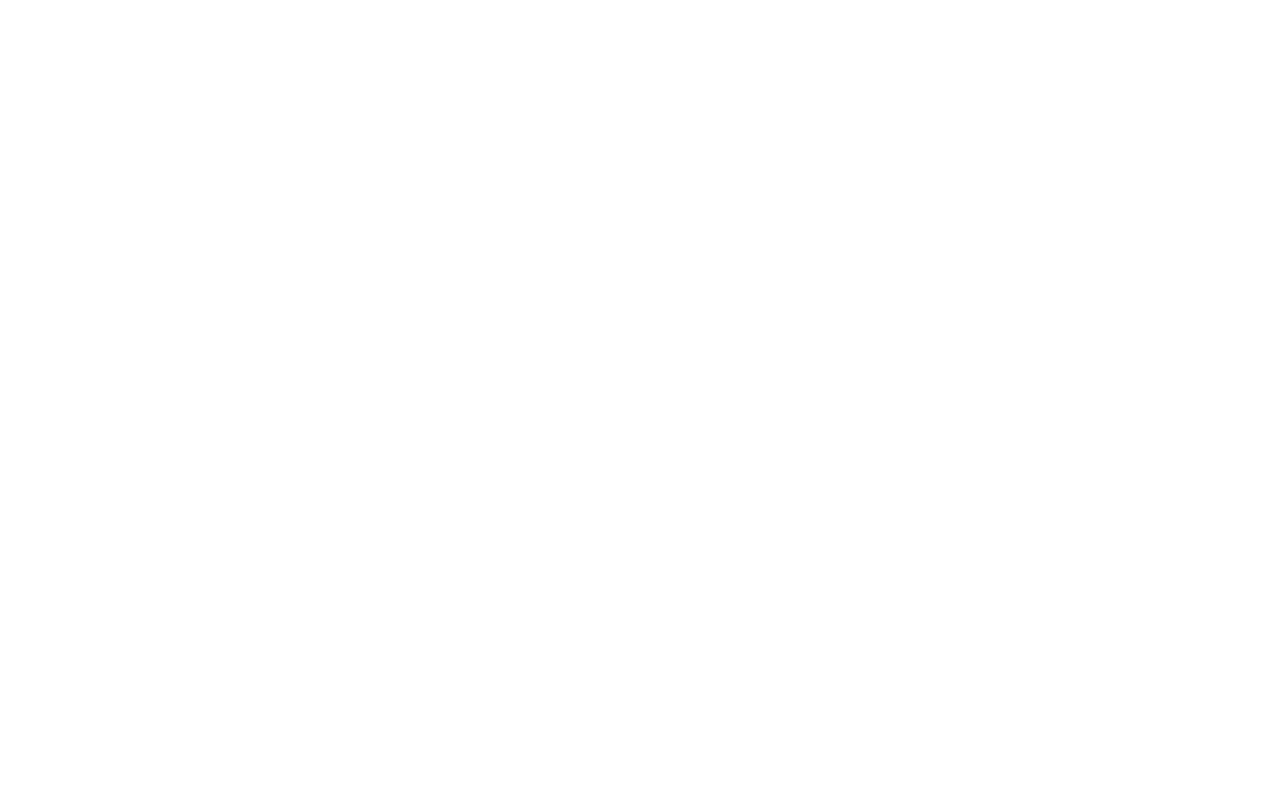
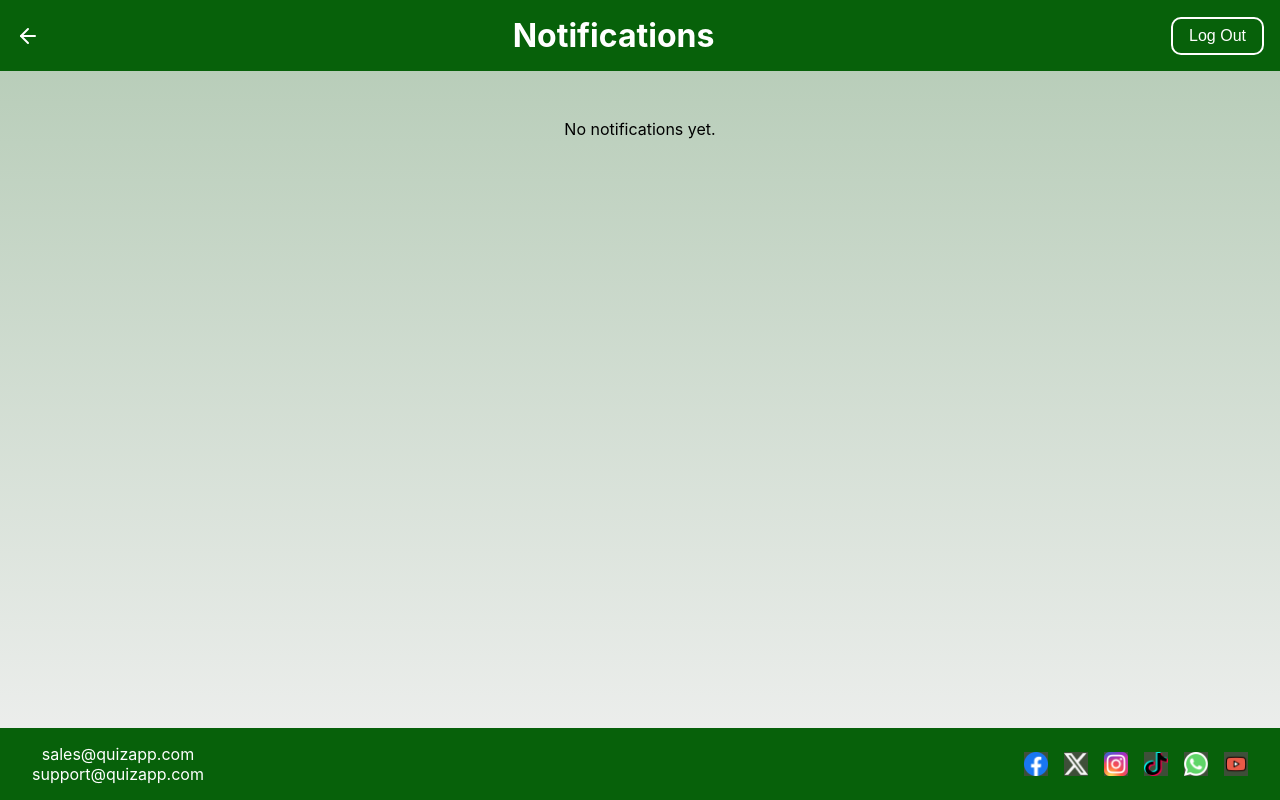
Before and after one commit to nobleenia/QuizApp, a React (Create React App) app in the folder frontend/: page /notifications in a window 1280 px wide. Before the commit this address had no page. Built offline with nearby package versions, Linux system fonts and the light colour scheme.

Commit message:
Feature (#3) Notificarion Screen and its logout implementation

```diff
--- a/frontend/src/App.js
+++ b/frontend/src/App.js
@@ -9,6 +9,7 @@
 import ProfileScreen from './components/ProfileScreen';
 import QuizSelectionScreen from './components/QuizSelectionScreen';
 import QuizScreen from './components/QuizScreen';
+import NotificationScreen from './components/NotificationScreen';
 import './App.css';
 
 const App = () => {
@@ -35,6 +36,7 @@
             <Route path="/profile" element={<ProfileScreen />} />
             <Route path="/quiz/:category" element={<QuizSelectionScreen />} />
             <Route path="/quiz/:category/:quizId" element={<QuizScreen />} />
+            <Route path="/notifications" element={<NotificationScreen />} />
           </Routes>
         )}
       </div>
--- /dev/null
+++ b/frontend/src/components/NotificationScreen.css
@@ -0,0 +1,101 @@
+.notification-screen {
+    display: flex;
+    flex-direction: column;
+    min-height: 100vh;
+    background: linear-gradient(to bottom, #b3cab4, #f1f1f1);
+  }
+
+  .notification-header {
+    display: flex;
+    align-items: center;
+    padding: 1rem;
+    background-color: #07610a;
+    color: white;
+    justify-content: space-between;
+  }
+
+  .back-button {
+    font-size: 1.5rem;
+    cursor: pointer;
+    margin-right: 1rem;
+  }
+
+  .notification-header h1 {
+    margin: 0;
+    flex-grow: 1;
+    text-align: center;
+  }
+
+  .notification-main {
+    padding: 2rem;
+    flex: 1;
+  }
+
+  .notification-item {
+    background-color: white;
+    padding: 1rem;
+    border-radius: 8px;
+    box-shadow: 0 2px 5px rgba(0, 0, 0, 0.1);
+    margin-bottom: 1rem;
+  }
+
+  .notification-item p {
+    margin: 0 0 0.5rem 0;
+    font-weight: bold;
+  }
+
+  .notification-item span {
+    font-size: 0.875rem;
+    color: gray;
+  }
+
+  .logout-confirm-modal {
+    position: fixed;
+    top: 50%;
+    left: 50%;
+    transform: translate(-50%, -50%);
+    background-color: white;
+    border: 1px solid #ddd;
+    padding: 2rem;
+    box-shadow: 0 2px 10px rgba(0, 0, 0, 0.1);
+    z-index: 1000;
+    border-radius: 10px;
+}
+
+.logout-confirm-content {
+    text-align: center;
+}
+
+.logout-confirm-buttons {
+    display: flex;
+    justify-content: space-around;
+    margin-top: 1rem;
+}
+
+.logout-confirm-buttons button {
+    background-color: #07610a;
+    color: white;
+    border: none;
+    padding: 0.5rem 1rem;
+    font-size: 1rem;
+    cursor: pointer;
+    border-radius: 10px;
+}
+
+.logout-confirm-buttons button:hover {
+    background-color: #06560a;
+}
+
+.layout-button {
+    background-color: transparent;
+    border: 2px solid white;
+    color: white;
+    padding: 0.5rem 1rem;
+    font-size: 1rem;
+    cursor: pointer;
+    border-radius: 10px;
+  }
+
+  .layout-button:hover {
+    background-color: rgba(255, 255, 255, 0.1);
+  }
--- /dev/null
+++ b/frontend/src/components/NotificationScreen.js
@@ -0,0 +1,67 @@
+import React, { useState, useEffect } from 'react';
+import './NotificationScreen.css';
+import { FiArrowLeft } from 'react-icons/fi';
+import { useNavigate } from 'react-router-dom';
+import Footer from './Footer';
+
+const NotificationScreen = () => {
+  const [notifications, setNotifications] = useState([]);
+  const [showLogoutConfirm, setShowLogoutConfirm] = useState(false);
+  const navigate = useNavigate();
+
+  useEffect(() => {
+    // Fetch notifications from the API or a mock data source
+    // setNotifications(fetchedNotifications);
+  }, []);
+
+  const handleLogoutClick = () => {
+    setShowLogoutConfirm(true);
+  };
+
+  const handleConfirmLogout = () => {
+    setShowLogoutConfirm(false);
+    navigate('/'); // Navigate to the LandingPage
+  };
+
+  const handleCancelLogout = () => {
+    setShowLogoutConfirm(false);
+  };
+
+  return (
+    <div className="notification-screen">
+      <header className="notification-header">
+        <FiArrowLeft className="back-button" onClick={() => navigate(-1)} />
+        <h1>Notifications</h1>
+        <button className="layout-button" onClick={handleLogoutClick}>
+          Log Out
+        </button>
+      </header>
+      <main className="notification-main">
+        {notifications.length === 0 ? (
+          <p>No notifications yet.</p>
+        ) : (
+          notifications.map((notification, index) => (
+            <div className="notification-item" key={index}>
+              <p>{notification.message}</p>
+              <span>{notification.date}</span>
+            </div>
+          ))
+        )}
+      </main>
+      <Footer />
+      {showLogoutConfirm && (
+        <div className="logout-confirm-modal">
+          <div className="logout-confirm-content">
+            <p>Are you sure you want to Log Out?</p>
+            <div className="logout-confirm-buttons">
+              <button onClick={handleConfirmLogout}>Yes</button>
+              <button onClick={handleCancelLogout}>No</button>
+            </div>
+          </div>
+        </div>
+      )}
+    </div>
+  );
+};
+
+export default NotificationScreen;
```
Also changed, not shown: frontend/src/components/Auth.css (line endings or trailing spaces).
